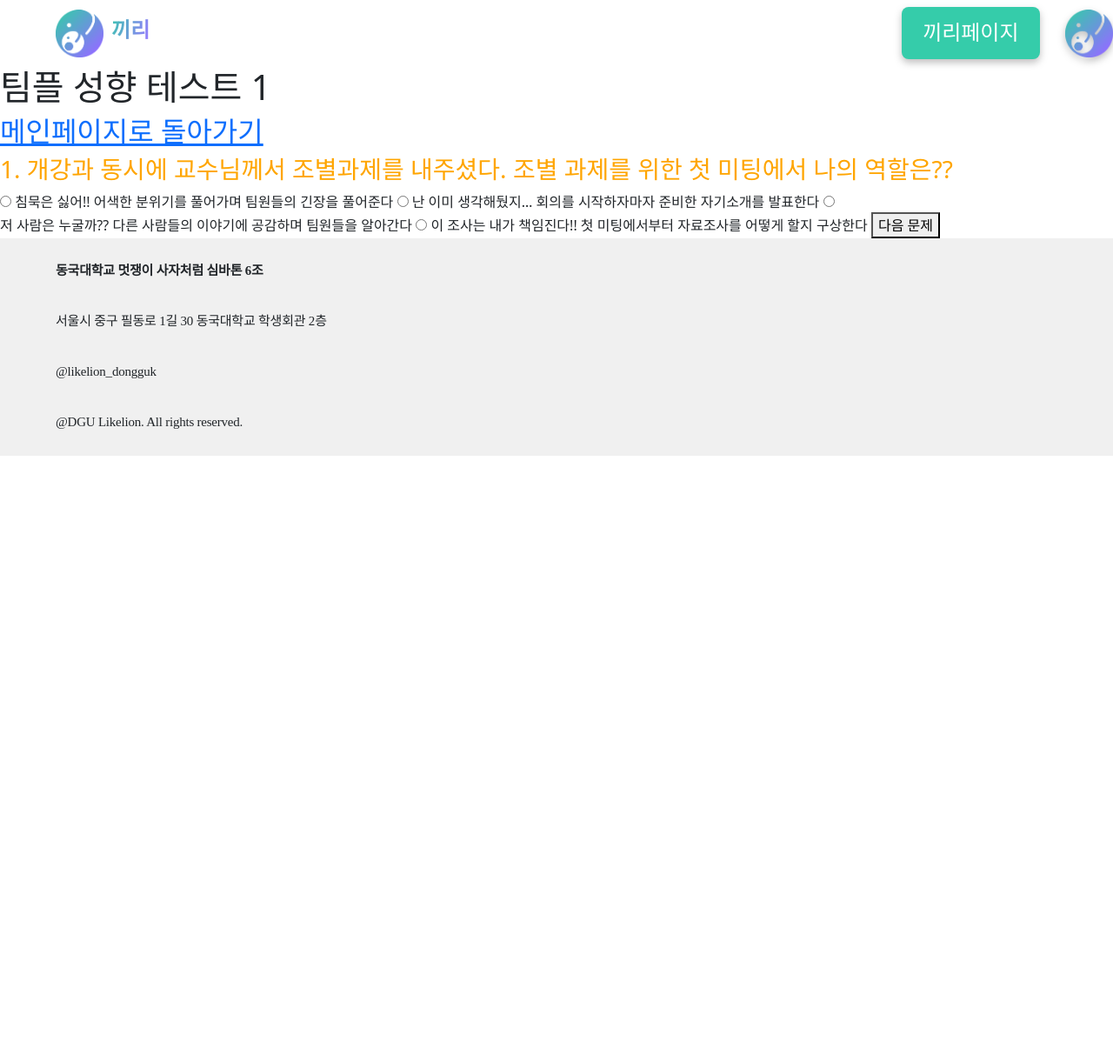
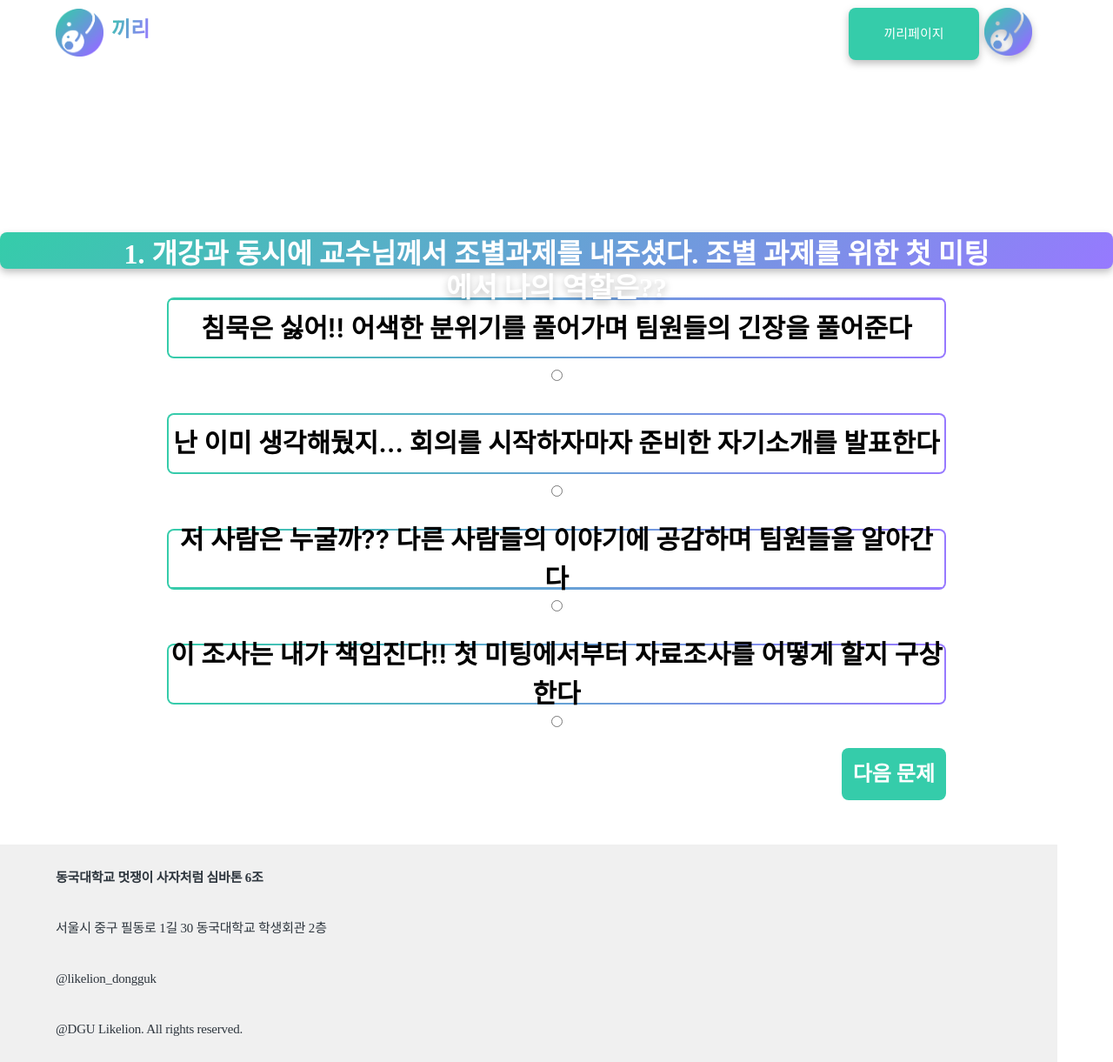
Before and after one commit to pump9918/simba6, a Django app: page /teamtest1/ in a window 1280 px wide. Shown: the whole page at 87% size. Before the commit the page ends 524 px from the top, so only its background shows below. Run offline with Django 4.2, Linux system fonts and the light colour scheme; a user stored in the database is signed in; data comes from the database, SQL or seed files in the repository; both versions use the stored data as it was after the commit.

Commit message:
B-027/feat : 백, 프론트 연결

```diff
--- a/ggiri_pj/static/css/project.css
+++ b/ggiri_pj/static/css/project.css
@@ -45,6 +45,131 @@
   width: 50%;
   align-items: center;
 }
+
+
+/*겉에 큰 부분 */
+
+.navbar .button1_left ul{
+  margin-top: 10px;
+  width:150px;
+  height: 150px;
+  list-style: none;
+
+  display:flex;
+  justify-content: center;
+  align-items: center;
+  flex-direction: column;
+
+
+  border-radius: 10px;
+  opacity: 0;
+  pointer-events: none;
+  transform: translateY(-10px);
+  transition: all 0.4s ease;
+
+}
+
+.navbar .button1_left ul li{
+  background-color:#35CCAA;
+  width:130%;
+  height: 100%;
+  display:flex;
+  justify-content: center;
+  align-items: center;
+  flex-direction: column;
+
+
+}
+
+.navbar .button1_left ul li a{
+  display:flex;
+  justify-content: center;
+  align-items: center;
+  background-color: white;
+  width:80%;
+  height: 80%;
+  border-radius: 10px;
+}
+
+
+.navbar .button1_right ul{
+  margin-top: 10px;
+  width:150px;
+  height: 150px;
+  list-style: none;
+
+  display:flex;
+  justify-content: center;
+  align-items: center;
+  flex-direction: column;
+
+  border-radius: 10px;
+  opacity: 0;
+  pointer-events: none;
+  transform: translateY(-10px);
+  transition: all 0.4s ease;
+
+  border:1px transparent;
+}
+
+.navbar .button1_right ul li{
+  background-color:#35CCAA;
+  width:130%;
+  height: 100%;
+  display:flex;
+  justify-content: center;
+  align-items: center;
+  flex-direction: column;
+
+
+}
+.navbar .button1_right ul li a{
+  display: flex;
+  justify-content: center;
+  align-items: center;
+  background-color: white;
+  width: 80%;
+  height: 80%;
+  border-radius: 8px;
+}
+
+
+
+.navbar .button1_left li:hover,
+.navbar .button1_right li:hover{
+    background-color: #35CCAA;
+
+
+}
+
+
+
+
+.navbar .button1_left button:focus + ul{
+  opacity: 1;
+  pointer-events: all;
+  transform: translateY(0px);
+}
+.navbar .button1_right button:focus + ul{
+  opacity: 1;
+  pointer-events: all;
+  transform: translateY(0px);
+
+}
+
+
+.navbar  a{
+  text-decoration: none;
+  color:black;
+}
+
+
+
+
+
+.navbar .button0{
+  margin-top: -180px;
+}
 .navbar .button0 img {
   /*네비바 끼리 로고*/
   display: flex;
@@ -69,12 +194,25 @@
   margin-left: 1.5%;
 }
 .button1 {
-  width: 20%;
+  width: 25%;
   display: flex;
   justify-content: space-between;
   align-items: center;
+  margin-right: 5%;
+
 }
-.navbar .button1 a {
+
+
+.button1_left{
+}
+
+.button1_right{
+
+}
+
+
+
+.navbar .button1 .button1_left button {
   /*끼리페이지 버튼*/
   filter: drop-shadow(0px 4px 4px rgba(0, 0, 0, 0.25));
   background: #35ccaa;
@@ -82,21 +220,27 @@
   font-family: "Noto Sans KR";
   font-style: normal;
   font-weight: 500;
-  font-size: 24px;
+  font-size: 15px;
   line-height: 24px;
-
   padding: 0% 10%;
   /* or 100% */
 
   display: flex;
   align-items: center;
-  text-align: center;
-
+  justify-content: center;
   color: #ffffff;
   text-decoration: none;
-
+  width:150px;
   height: 60px;
 }
+
+.navbar .button1 .button1_right button{
+  background-color: white;
+}
+
+
+
+
 .navbar .button1 img {
   /*개인 프로필 사진*/
   filter: drop-shadow(0px 4px 4px rgba(0, 0, 0, 0.25));
@@ -106,11 +250,8 @@
   height: 55px;
 }
 
-h3 {
-  color: orange;
+
+.navbar button{
+  border:1px transparent;
+
 }
-
-/*mainpage 따로 파란색 쓰고싶음*/
-h3 .mainpage {
-  color: blue;
-}
--- /dev/null
+++ b/ggiri_pj/static/css/teamtest1.css
@@ -0,0 +1,221 @@
+body {
+  font-family: -apple-system, BlinkMacSystemFont, "Segoe UI", Roboto, Oxygen,
+    Ubuntu, Cantarell, "Open Sans", "Helvetica Neue", sans-serif;
+  color: #2e363e;
+  width: 100vw;
+}
+.navbar {
+  display: flex;
+  padding-left: 5%;
+  justify-content: space-between;
+}
+.button0 {
+  display: flex;
+  width: 50%;
+  align-items: center;
+}
+.navbar .button0 img {
+  /*네비바 끼리 로고*/
+  display: flex;
+  width: 55px;
+  height: 55px;
+  left: 92px;
+  top: 16px;
+}
+
+.navbar .button0 h1 {
+  /* 네비바 끼리 문구 */
+  font-family: "Inter";
+  font-style: normal;
+  font-weight: 600;
+  font-size: 24px;
+  line-height: 29px;
+  background: linear-gradient(109.12deg, #35ccaa -10.9%, #9779ff 98.02%);
+  -webkit-background-clip: text;
+  -webkit-text-fill-color: transparent;
+  background-clip: text;
+  text-fill-color: transparent;
+  margin-left: 1.5%;
+}
+.button1 {
+  width: 20%;
+  display: flex;
+  justify-content: space-between;
+  align-items: center;
+}
+.navbar .button1 a {
+  /*끼리페이지 버튼*/
+  filter: drop-shadow(0px 4px 4px rgba(0, 0, 0, 0.25));
+  background: #35ccaa;
+  border-radius: 8px;
+  font-family: "Noto Sans KR";
+  font-style: normal;
+  font-weight: 500;
+  font-size: 24px;
+  line-height: 24px;
+  padding: 0% 10%;
+  /* or 100% */
+  display: flex;
+  align-items: center;
+  text-align: center;
+  color: #ffffff;
+  text-decoration: none;
+  height: 60px;
+}
+.navbar .button1 img {
+  /*개인 프로필 사진*/
+  filter: drop-shadow(0px 4px 4px rgba(0, 0, 0, 0.25));
+  border: 1px solid linear-gradient(109.12deg, #35ccaa -10.9%, #9779ff 98.02%);
+  display: flex;
+  width: 55px;
+  height: 55px;
+}
+
+/*여기서부터 수정하시오*/
+.processbar {
+  width: 100%;
+  display: flex;
+  width: 100%;
+  align-items: center;
+  justify-content: center;
+  text-align: center;
+}
+.processbar img {
+  margin: 2% 0%;
+  width: 70%;
+}
+.process {
+  display: flex;
+  width: 100%;
+  align-items: center;
+  justify-content: center;
+  text-align: center;
+  margin: 1% 0%;
+}
+.process h1 {
+  border-radius: 8px;
+  background: var(
+    --box-color-2,
+    linear-gradient(141deg, #35ccaa 0.74%, #9779ff 100%)
+  );
+  color: #fff;
+  font-size: 32px;
+  font-family: Noto Sans KR;
+  font-weight: 600;
+  height: 42px;
+  filter: drop-shadow(0px 4px 4px rgba(0, 0, 0, 0.25));
+  border-radius: 8px;
+  display: flex;
+  color: #ffffff;
+  padding: 0.5% 10%;
+}
+.test {
+  display: flex;
+  width: 100%;
+  align-items: center;
+  justify-content: center;
+  text-align: center;
+  flex-direction: column;
+}
+.test a {
+  display: flex;
+  font-family: "Inter";
+  font-style: normal;
+  font-weight: 600;
+  font-size: 30px;
+  height: 70px;
+  color: #000000;
+  width: 70%;
+  border: linear-gradient(to right, green, yellow);
+  text-align: center;
+  justify-content: center;
+  align-items: center;
+  background: #fff;
+  padding: 0.1%;
+  /*동환코드*/
+  border: 1px solid transparent;
+  border-radius: 8px;
+  background-image: linear-gradient(#fff, #fff),
+    linear-gradient(to right, #35ccaa, #9779ff);
+  background-origin: border-box;
+  background-clip: content-box, border-box;
+  margin: 1% 0%;
+  text-decoration: none;
+}
+.button2 {
+  width: 20%;
+  display: flex;
+  align-items: center;
+  justify-content: end;
+  margin-left: 50%;
+}
+.button2 a {
+  background: #35ccaa;
+  border-radius: 8px;
+  font-family: "Noto Sans KR";
+  font-style: normal;
+  font-weight: 600;
+  font-size: 24px;
+  line-height: 24px;
+  padding: 0% 10%;
+  display: flex;
+  align-items: center;
+  text-align: center;
+  color: #ffffff;
+  text-decoration: none;
+  height: 60px;
+}
+/*여기부터 돈터치*/
+.footer {
+  /*하단 회색 박스*/
+  width: 95%;
+  height: 250px;
+  background: rgba(217, 217, 217, 0.4);
+  display: flex;
+  flex-direction: column;
+  justify-content: center;
+  padding-left: 5%;
+  margin-top: 4%;
+}
+.item-title {
+  /*동국대학교 멋쟁이 사자처럼 심바톤 6조*/
+  font-family: "Montserrat";
+  font-style: normal;
+  font-weight: 700;
+  font-size: 15px;
+  line-height: 29px;
+  display: flex;
+  align-items: center;
+  letter-spacing: -0.015em;
+}
+.item-content {
+  /*서울시 중구 필동로 1길 30 동국대학교 학생회관 2층*/
+  font-family: "Montserrat";
+  font-style: normal;
+  font-weight: 300;
+  font-size: 15px;
+  line-height: 29px;
+  display: flex;
+  align-items: center;
+  letter-spacing: -0.015em;
+}
+.btn {
+  display: flex;
+  align-items: center;
+  text-align: center;
+  text-decoration: none;
+
+  background: #35ccaa;
+  border-radius: 8px;
+  font-family: "Noto Sans KR";
+  font-style: normal;
+  font-weight: 600;
+  font-size: 24px;
+  line-height: 24px;
+  display: flex;
+  align-items: center;
+  text-align: center;
+  color: #ffffff;
+  text-decoration: none;
+  height: 60px;
+}
--- a/ggiri_pj/templates/shared/_navbar.html
+++ b/ggiri_pj/templates/shared/_navbar.html
@@ -1,13 +1,43 @@
+{% load static %}
+
 <div class="navbar">
   <section class="button0">
-    <a class="link1" href="{% url 'main:mainpage' %}"><img src="../../static/images/끼리로고.png" /></a>
+    <a class="link1" href="{% url 'main:mainpage' %}"><img src="{% static 'images/끼리로고.png' %}" /></a>
     <h1>끼리</h1>
   </section>
   <!-- 아래는 로그인 이후에 뜨게 해주세용 -->
   {% if user.is_authenticated %}
     <section class="button1">
-      <a class="link1" href="#">끼리페이지</a>
-      <img src="../../static/images/끼리로고.png" />
+      <div class="button1_left">
+        <button class="link1" href="#">끼리페이지</button>
+        <ul>
+          <li><a href="{% url 'main:mainpage' %}"><strong>팀원 지원</strong></a></li>
+          <li><a href="{% url 'main:maketeam1' %}"><strong>팀플 생성</strong></a></li>
+        </ul>
+      </div>
+      <div class="button1_right">
+        <button><img src="{% static 'images/끼리로고.png' %}" /></button>
+        <ul>
+          <li><a href="#"><strong>주녕</strong></a></li>
+          <li><a href="{% url 'users:mypage' user.id %}"><strong>마이페이지</strong></a></li>
+          <li><a href="{% url 'users:measure' %}"><strong>끼리 평가</strong></a></li>
+        </ul>
+      </div>
     </section>
   {% endif %}
 </div>
+
+<!--
+<div class="navbar">
+  <section class="button0">
+    <a class="link1" href="{% url 'main:mainpage' %}"><img src="{% static 'images/끼리로고.png' %}" /></a>
+    <h1>끼리</h1>
+  </section>
+  {% if user.is_authenticated %}
+    <section class="button1">
+      <a class="link1" href="#">끼리페이지</a>
+      <img src="{% static 'images/끼리로고.png' %}" />
+    </section>
+  {% endif %}
+</div>
+-->
--- a/main/templates/main/detail.html
+++ b/main/templates/main/detail.html
@@ -26,7 +26,7 @@
                 <div class="detail_empty">
                     <div class="detail_profile_and_icon">
 
-                            <div class="tag_profile"><img src="images/ggiri_logo.png" id="tag_ggiri_logo" width="100%" height="100%" /></div>
+                            <div class="tag_profile"><img src="{% static 'images/끼리로고.png' %}" id="tag_ggiri_logo" width="100%" height="100%" /></div>
                             <div class="tag_nickname">노란비니</div>
 
                     </div>
@@ -46,7 +46,7 @@
                     &ensp;<strong>원하는 팀원 성향</strong>
                     <div>{{post.propensity}}</div>
                 </div>
-                <div class="detail_QNA">
+                <div class="detail_QNA" style="overflow: auto; height: 500px;">
                     &ensp;<strong> 댓글 창
                         <div class="comment_container">
                             <div>[댓글 입력]</div>
@@ -68,6 +68,8 @@
                         </div>
                     </strong>
                 </div>
+                <a href = "{% url 'main:edit' post.id %}">수정하기</a>
+                <a href = "{% url 'main:delete' post.id %}">삭제하기</a>
             </div>
         </div>
     </div>
--- a/main/templates/main/edit.html
+++ b/main/templates/main/edit.html
@@ -14,7 +14,7 @@
             <p>사진 : <input type="file" name="image"></p>
         {% endif %}
         <p>팀플기본적정보 : <textarea name="body" id="" cols="30" rows="10">{{post.body}}</textarea></p>
-        <p>주제설명 : <textarea name="body" id="" cols="30" rows="10">{{post.describe}}</textarea></p>
+        <p>주제설명 : <textarea name="describe" id="" cols="30" rows="10">{{post.describe}}</textarea></p>
         <button type="submit">제출</button>
     </form>
 </div>
--- a/main/templates/main/maketeam2.html
+++ b/main/templates/main/maketeam2.html
@@ -17,7 +17,11 @@
 <body>
     <form action="{% url 'main:create' %}" method="POST" enctype="multipart/form-data"> <!--enctype: 폼데이터가 인코딩 되는 방식 설정-->
         {% csrf_token %}
-        <div class="back_button"><i class=" fas fa-solid fa-circle-chevron-left fa-3x " style="color: #35ccaa;"></i></div>
+        <div class="back_button">
+            <a href="{% url 'main:mainpage' %}">
+                <i class=" fas fa-solid fa-circle-chevron-left fa-3x " style="color: #35ccaa;"></i>
+            </a>
+        </div>
         <div class="content">
 
             <div class="maketeam2_create">팀플 생성</div>
--- a/main/templates/main/result.html
+++ b/main/templates/main/result.html
@@ -22,9 +22,6 @@
   <h1>{{ result.result_text }}</h1>
   <!-- 테스트 URL 숨기기 -->
   {% url 'teamtest1' as test_url %}
-  {% if not scores and not question_id %}
-    <p>테스트를 다시 진행하려면 <a href="{{ test_url }}">여기</a>를 클릭하세요.</p>
-  {% endif %}
 {% endif %}
 <h2><a href = "{% url 'main:mainpage' %}">메인페이지로 돌아가기</a></h2>
 
--- a/main/templates/main/teamtest1.html
+++ b/main/templates/main/teamtest1.html
@@ -9,6 +9,51 @@
 
 {% block content %}
 
+<!DOCTYPE html>
+<html lang="en">
+  <head>
+    <meta charset="UTF-8" />
+    <meta http-equiv="X-UA-Compatible" content="IE=edge" />
+    <meta name="viewport" content="width=device-width, initial-scale=1.0" />
+    <title>teamtest1</title>
+    <link
+      rel="stylesheet"
+      type="text/css"
+      href="{% static 'css/teamtest1.css' %}"
+    />
+  </head>
+  <body>
+    <form action="{% url 'main:teamtest1' %}" method="post">
+      {% csrf_token %}
+    <div container>
+      <!--
+      <div class="processbar">
+        <img src="/simba6/ggiri_pj/static/images/팀플유형 1.png" />
+      </div>-->
+      <div class="process">
+        <h1>{{ question.question_text }}</h1>
+      </div>
+      <div class="test">
+      {% for choice in choices %}
+        <a class="link">{{ choice.choice_text }}</a>
+        <input type="radio" name="question_{{ question.id }}" value="{{ choice.id }}" required>
+        <br>
+      {% endfor %}
+      <section class="button2">
+        <button id="btn" class="btn" type="submit">다음 문제</button>
+      </section>
+      <!--
+        <a class="link1" href="#">팀플 유형 검사 질문</a>
+        <a class="link1" href="#">팀플 유형 검사 질문</a>
+        <a class="link1" href="#">팀플 유형 검사 질문</a>
+        <a class="link1" href="#">팀플 유형 검사 질문</a>
+      -->
+      </div>
+    </div>
+  </body>
+</html>
+{% endblock %}
+<!--
 <h1>팀플 성향 테스트 1</h1>
 <h2><a href = "{% url 'main:mainpage' %}">메인페이지로 돌아가기</a></h2>
 
@@ -21,5 +66,4 @@
     {% endfor %}
     <button type="submit">다음 문제</button>
 </form>
-
-{% endblock %}
+-->
--- a/users/templates/users/profile.html
+++ b/users/templates/users/profile.html
@@ -25,9 +25,9 @@
                     <div class="profile_image">
                         <img src="https://img1.daumcdn.net/thumb/R800x0/?scode=mtistory2&fname=https%3A%2F%2Fblog.kakaocdn.net%2Fdn%2FvQUdu%2FbtqvTUJOpaD%2FF6l3qRXedNPB3mGNmmuOY1%2Fimg.png" id="ggiri_logo"class=logo width="80%" height="100%" />
                     </div>
-                    <div class="profile_nickname"><strong>노란비니</strong></div>
-                    <div class="profile_status"><strong>멀티미디어소프트웨어공학과 2학년</strong></div>
-                    <div class="profile_test"><strong>"논리적인 팔로워" 박호연</strong></div>
+                    <div class="profile_nickname"><strong>{{user.profile.nickname}}</strong></div>
+                    <div class="profile_status"><strong>{{user.profile.department}} {{user.profile.grade}}학년</strong></div>
+                    <div class="profile_test"><strong>"{{result.result_text}}" {{user.profile.name}}</strong></div>
                 </div>
                 <div class="profile_middle">끼리 평가 결과</div>
                 <div class="halfbox">
--- a/users/urls.py
+++ b/users/urls.py
@@ -5,5 +5,5 @@ app_name = "users"
 urlpatterns = [
     path('mypage/<int:id>/', mypage, name="mypage"),
     path('measure/', measure, name="measure"),
-    path('profile/', profile, name="profile"),
+    path('profile/<int:id>/', profile, name="profile"),
 ]
```
Also changed, not shown: ggiri_pj/static/css/maketeam1.css (added, +186 -0 lines), main/templates/components/post_list.html (+5 -3 lines), main/templates/main/mainpage.html (+4 -3 lines), main/templates/main/maketeam1.html (+23 -2 lines), main/templates/main/search_results.html (+12 -0 lines), users/views.py (+9 -2 lines), db.sqlite3, ggiri_pj/static/images/끼리로고블러1.png (added), users/templates/users/mypage.html (line endings or trailing spaces).
